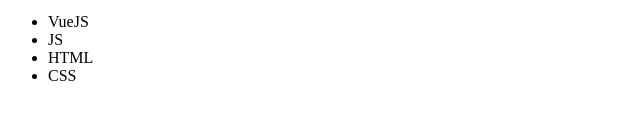
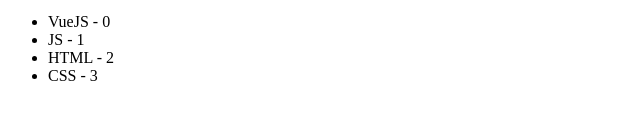
Before and after one commit to j-e-g/practica-vuejs, a plain HTML site: page index.html in a window 1280 px wide. Shown: the part 446-566 px from the top of the page, 0-640 px from the left. Drawn offline with nearby package versions, Linux system fonts and the light colour scheme.

Commit message:
En lista agregue index.

```diff
--- a/index.html
+++ b/index.html
@@ -37,7 +37,7 @@
     </section>
     <section>
       <ul>
-        <li v-for="l in lista">{{ l }}</li>
+        <li v-for="(l, index) in lista">{{ l }} - {{ index }}</li>
       </ul>
     </section>
   </div>
```
